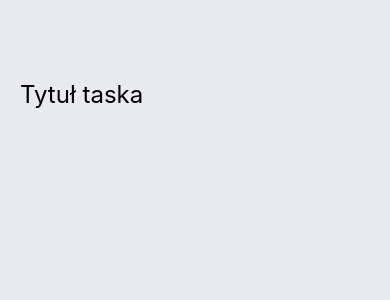
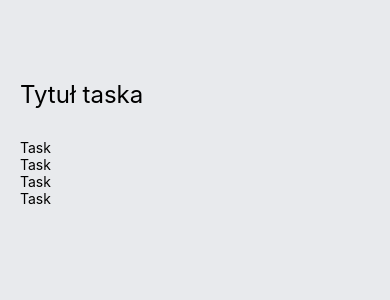
Before and after one commit to kurzy115/To-do-react, a React Native app: screen / in a window 390 px wide. Shown: the top 300 px of the page. Built offline with nearby package versions, Linux system fonts and the light colour scheme.

Commit message:
add components

```diff
--- a/App.js
+++ b/App.js
@@ -1,12 +1,18 @@
 import { StatusBar } from "expo-status-bar";
 import { StyleSheet, Text, View } from "react-native";
+import Task from "./components/Task";
 
 export default function App() {
   return (
     <View style={styles.container}>
       <View style={styles.taskswrapper}>
         <Text style={styles.sectionTitle}>Tytuł taska</Text>
-        <View style={styles.items}></View>
+        <View style={styles.items}>
+          <Task />
+          <Task />
+          <Task />
+          <Task />
+        </View>
       </View>
     </View>
   );
--- /dev/null
+++ b/components/Task.js
@@ -0,0 +1,14 @@
+import React from "react";
+import { View, Text, StyleSheet } from "react-native";
+
+const Task = () => {
+  return (
+    <View>
+      <Text>Task</Text>
+    </View>
+  );
+};
+
+const styles = StyleSheet.create({});
+
+export default Task;
```
